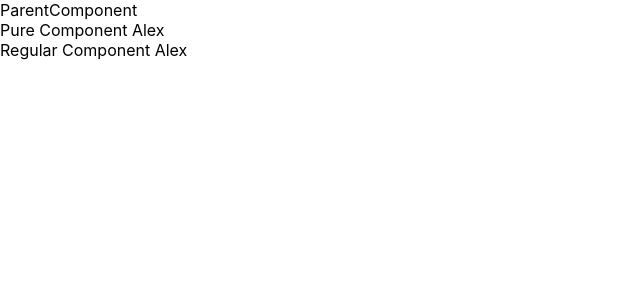
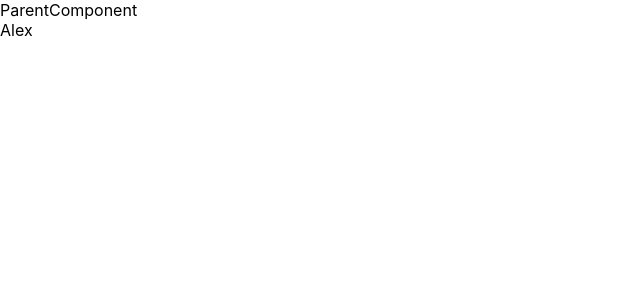
Before and after one commit to 04alexklink/react-tutorial, a React (Create React App) app: page / in a window 1280 px wide. Shown: the top 300 px of the page, without its empty margins (0-640 px from the left). Built offline with nearby package versions, Linux system fonts and the light colour scheme.

Commit message:
React.memo only re-renders functional components if their state or props is different to before. Works similarly to PureComponents do with Class based components

```diff
--- /dev/null
+++ b/src/components/MemoComp.js
@@ -0,0 +1,12 @@
+import React from 'react'
+
+function MemoComp({name}) {
+    console.log('Rendering Memo Component')
+    return (
+        <div>
+          {name}
+        </div>
+    )
+}
+
+export default React.memo(MemoComp)
--- a/src/components/ParentComp.js
+++ b/src/components/ParentComp.js
@@ -1,8 +1,9 @@
-import React, { PureComponent } from 'react'
+import React, { Component } from 'react'
 import PureComp from './PureComp';
 import RegComp from './RegComp';
+import MemoComp from './MemoComp'
 
-class ParentComp extends PureComponent {
+class ParentComp extends Component {
     constructor(props) {
         super(props)
 
@@ -24,8 +25,9 @@
         return (
             <div>
                 ParentComponent
-                <PureComp name={this.state.name}/>
-                <RegComp name={this.state.name}/>
+                {/* <PureComp name={this.state.name}/>
+                <RegComp name={this.state.name}/> */}
+                <MemoComp name={this.state.name}></MemoComp>
             </div>
         )
     }
```
